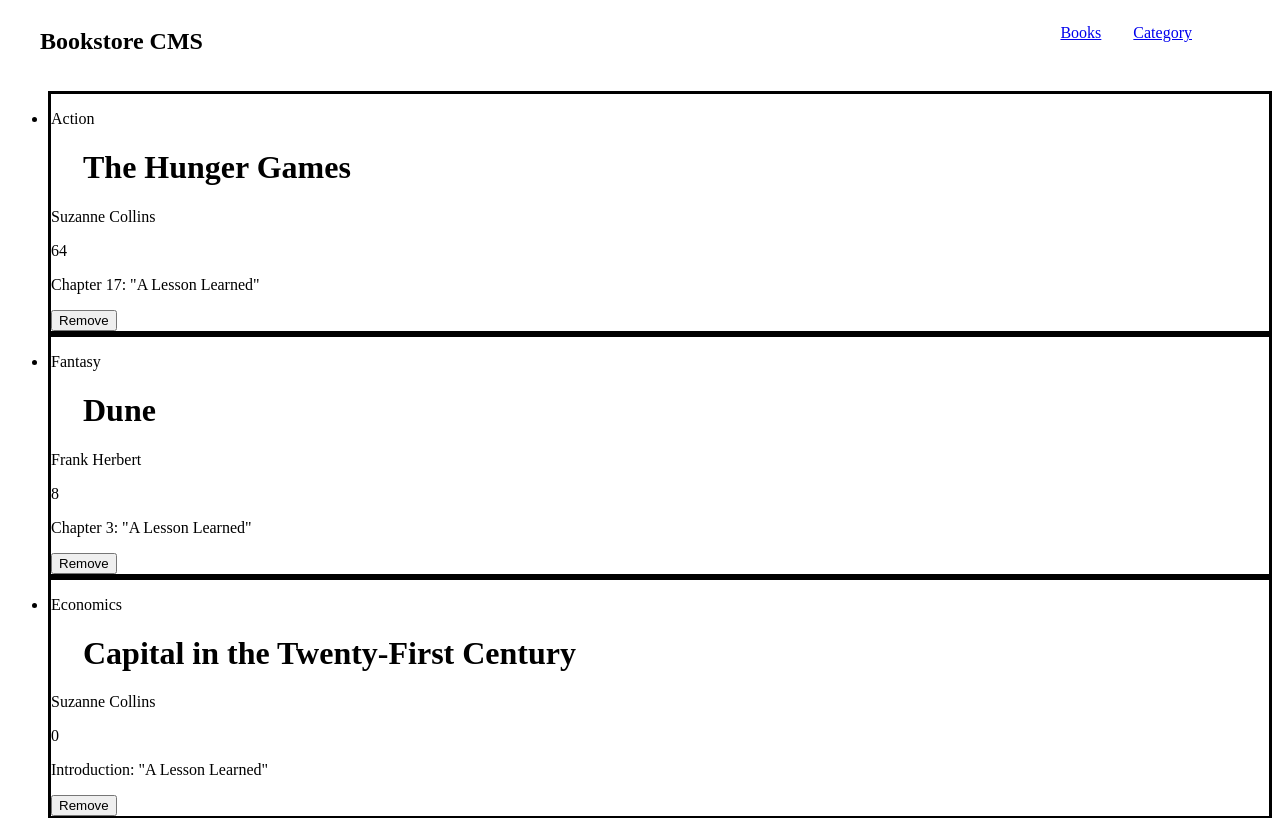
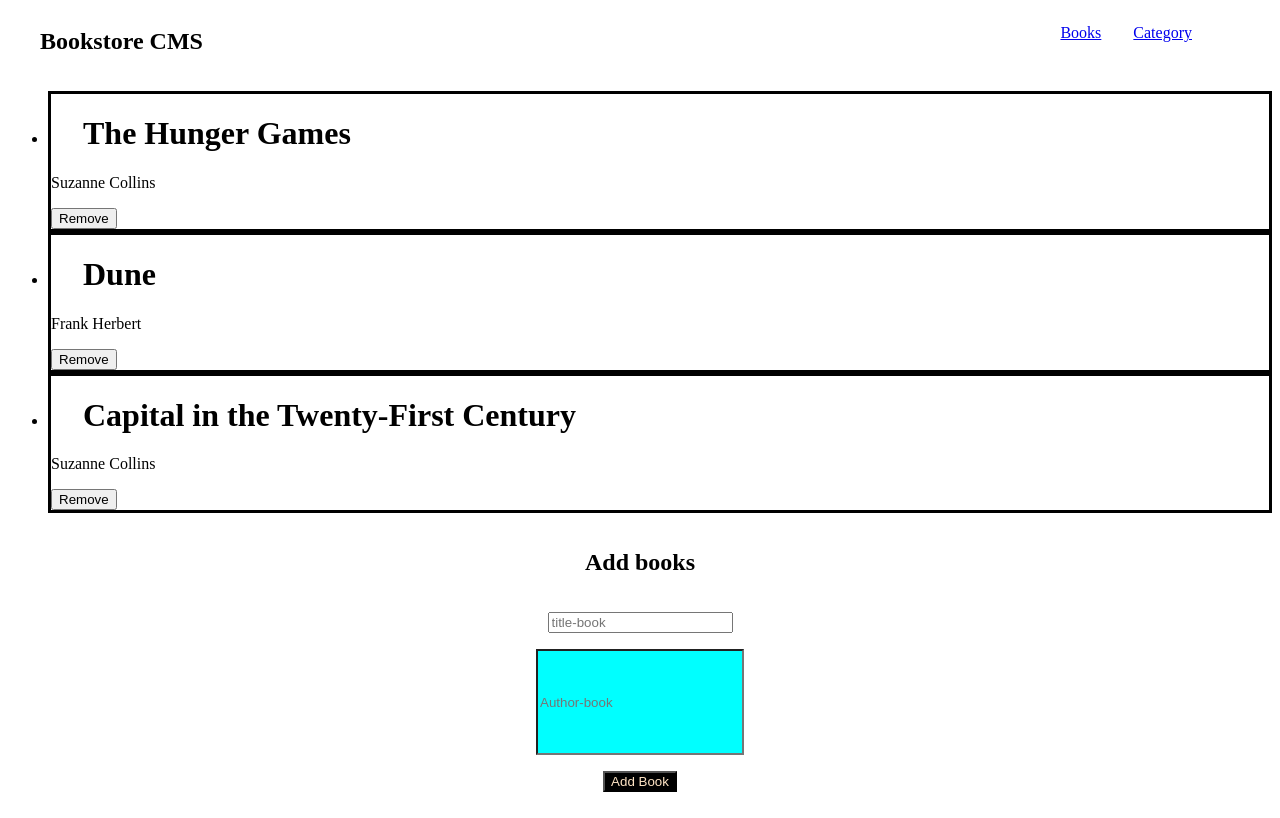
Before and after one commit to SabaAhmad404/Bookstore-React, a React (Create React App) app: page / in a window 1280 px wide. Shown: the top 818 px of the page. Built offline with nearby package versions, Linux system fonts and the light colour scheme.

Commit message:
add-redux in bookstore

```diff
--- a/package.json
+++ b/package.json
@@ -3,14 +3,17 @@
   "version": "0.1.0",
   "private": true,
   "dependencies": {
+    "@reduxjs/toolkit": "^1.9.2",
     "@testing-library/jest-dom": "^5.16.5",
     "@testing-library/react": "^13.4.0",
     "@testing-library/user-event": "^13.5.0",
     "prop-types": "^15.8.1",
     "react": "^18.2.0",
     "react-dom": "^18.2.0",
+    "react-redux": "^8.0.5",
     "react-router-dom": "^6.7.0",
     "react-scripts": "5.0.1",
+    "redux": "^4.2.1",
     "web-vitals": "^2.1.4"
   },
   "scripts": {
--- a/src/components/author.js
+++ b/src/components/author.js
@@ -3,18 +3,11 @@
 import PropTypes from 'prop-types';
 
 function Title(props) {
-  const {
-    title, author, genres, progres, chapter,
-  } = props;
+  const { title, author } = props;
   return (
     <div>
-      <p>{genres}</p>
       <h1>{title}</h1>
       <p>{author}</p>
-      <div className="progress">
-        <p>{progres}</p>
-        <p>{chapter}</p>
-      </div>
     </div>
   );
 }
--- a/src/components/form.js
+++ b/src/components/form.js
@@ -1,5 +1,5 @@
-import React from "react";
-import "../styles/app.css";
+import React from 'react';
+import '../styles/app.css';
 
 function Add() {
   return (
--- a/src/components/listbooks.js
+++ b/src/components/listbooks.js
@@ -36,13 +36,7 @@
       <ul className="map-bar">
         {Books.map((book) => (
           <li className="container" key={book.id}>
-            <Title
-              title={book.title}
-              author={book.author}
-              genres={book.genres}
-              progres={book.progres}
-              chapter={book.chapter}
-            />
+            <Title title={book.title} author={book.author} />
             <button type="submit">Remove</button>
           </li>
         ))}
```
Also changed, not shown: src/redux/book/book.js (added, +29 -0 lines), src/redux/category/category.js (added, +22 -0 lines), src/redux/configureStore.js (added, +11 -0 lines), src/styles/app.css (+7 -4 lines), 1 other file (tests, documents, lock files or other folders).
